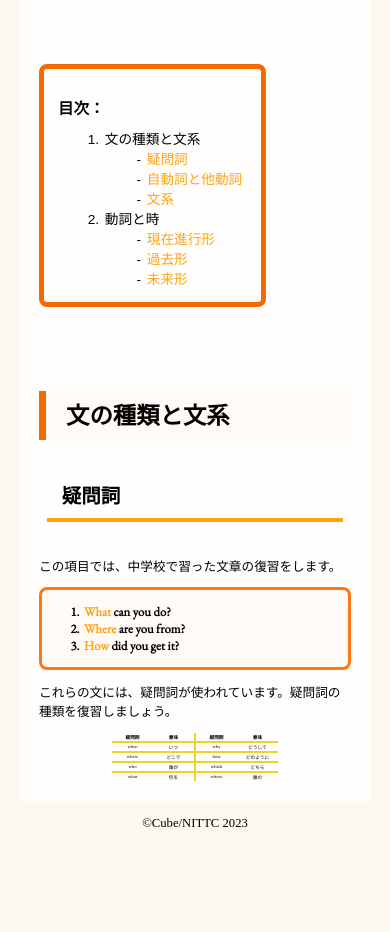
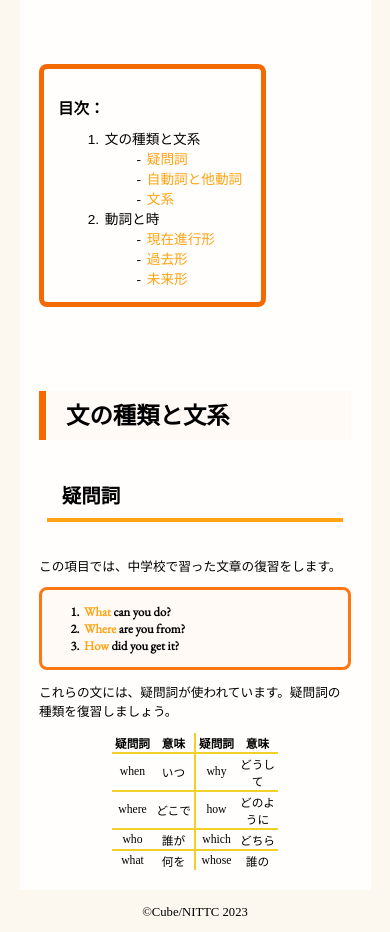
Before and after one commit to Zero-Mirror90/class-note, a plain HTML site: page index.html in a window 390 px wide. Shown: the part 71-1003 px from the top of the page. Before the commit the page ends 914 px from the top, so only its background shows below. Drawn offline with nearby package versions, Linux system fonts and the light colour scheme; a web font is replaced by a local one.

Commit message:
Update style.css

```diff
--- a/style.css
+++ b/style.css
@@ -155,6 +155,9 @@ p{
     font-size: 3.25vw;
     padding: 0;
 }
+table{
+    font-size: 3vw;
+}
 }
 
 .copy-right{
```
